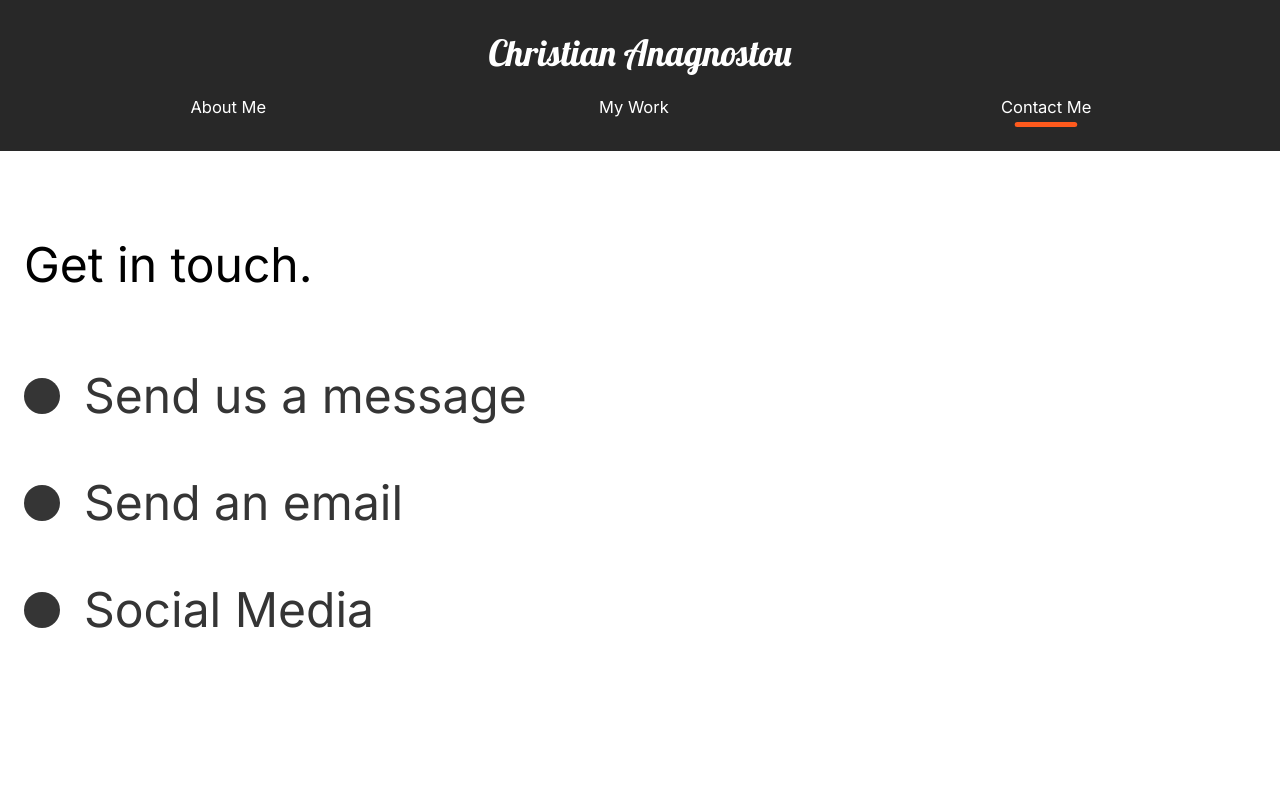
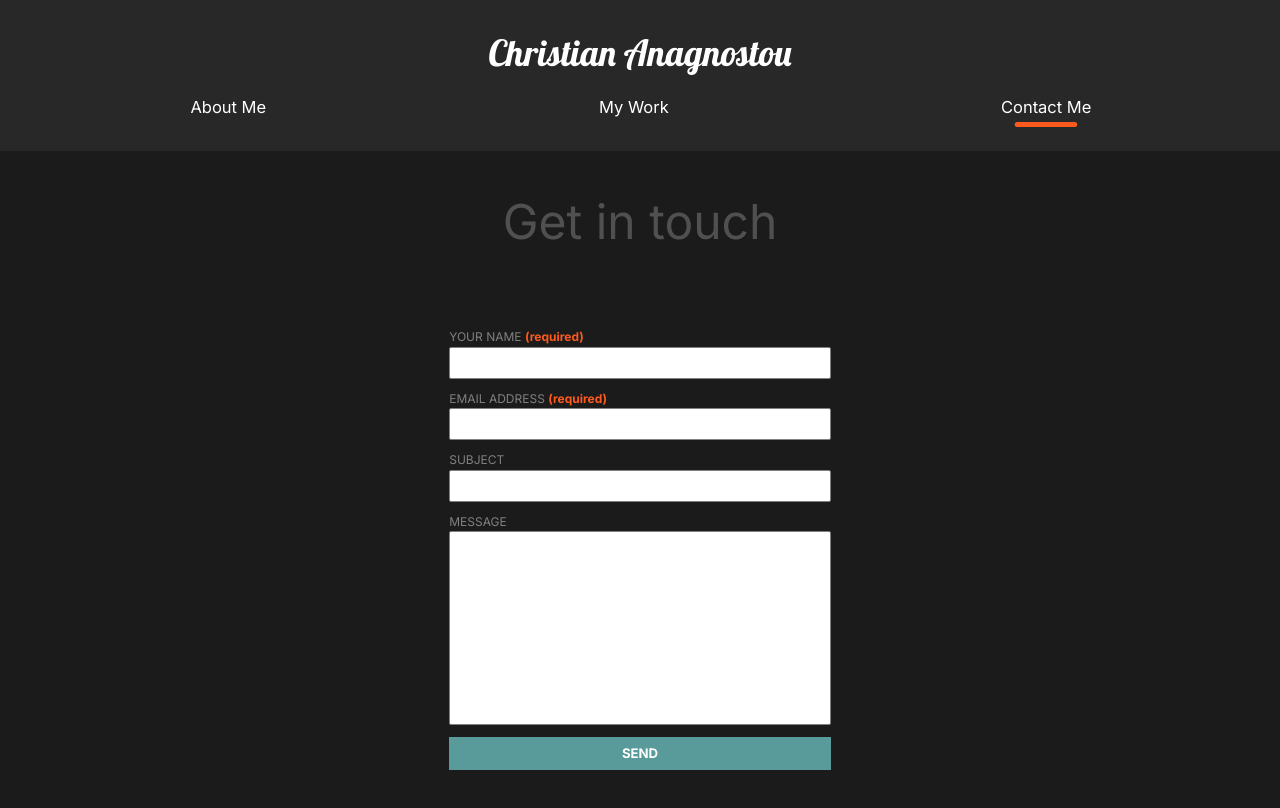
Before and after one commit to christiananagnostou/www, a React (Create React App) app: page /contact in a window 1280 px wide. Shown: the top 808 px of the page. Built offline with nearby package versions, Linux system fonts and the light colour scheme.

Commit message:
add contact page

```diff
--- a/src/animation.js
+++ b/src/animation.js
@@ -22,12 +22,12 @@ export const pageAnimation = {
 
 export const titleAnim = {
   hidden: {
-    y: 200,
+    y: 220,
   },
   show: {
     y: 0,
     transition: {
-      duration: 0.75,
+      duration: 0.5,
       ease: "easeOut",
     },
   },
--- a/src/components/ContactPage/ContactUs.js
+++ b/src/components/ContactPage/ContactUs.js
@@ -1,77 +1,189 @@
-import React from "react";
+import React, { useState } from "react";
 // Animations
 import { motion } from "framer-motion";
 import { pageAnimation, titleAnim } from "../../animation";
 import styled from "styled-components";
 
 function ContactUs() {
+  const initialState = {
+    name: "",
+    email: "",
+    subject: "",
+    message: "",
+  };
+  const [formData, setFormData] = useState(initialState);
+
+  const handleSubmit = (e) => {
+    e.preventDefault();
+    console.log(formData);
+  };
+
+  const onNameChange = (e) => {
+    setFormData({ ...formData, name: e.target.value });
+  };
+
+  const onEmailChange = (e) => {
+    setFormData({ ...formData, email: e.target.value });
+  };
+  const onSubjectChange = (e) => {
+    setFormData({ ...formData, subject: e.target.value });
+  };
+
+  const onMessageChange = (e) => {
+    setFormData({ ...formData, message: e.target.value });
+  };
+
   return (
-    <ContactStyle
-      variants={pageAnimation}
-      initial="hidden"
-      animate="show"
-      exit="exit"
-      style={{ background: "white" }}
-    >
+    <ContactStyle variants={pageAnimation} initial="hidden" animate="show" exit="exit">
       <Title>
         <Hide>
-          <motion.h2 variants={titleAnim}>Get in touch.</motion.h2>
+          <motion.h2 variants={titleAnim}>Get in touch</motion.h2>
         </Hide>
       </Title>
-      <div>
+      <FormContainer>
+        <form id="contact-form" onSubmit={handleSubmit} method="POST">
           <Hide>
-          <Social variants={titleAnim}>
-            <Circle />
-            <h2>Send us a message</h2>
-          </Social>
+            <motion.div variants={titleAnim}>
+              <FormGroup>
+                <label htmlFor="name">
+                  YOUR NAME <span>(required)</span>
+                </label>
+                <input
+                  type="text"
+                  className="form-input"
+                  required
+                  value={formData.name}
+                  onChange={onNameChange}
+                />
+              </FormGroup>
+            </motion.div>
           </Hide>
           <Hide>
-          <Social variants={titleAnim}>
-            <Circle />
-            <h2>Send an email</h2>
-          </Social>
+            <motion.div variants={titleAnim}>
+              <FormGroup>
+                <label htmlFor="inputEmail">
+                  EMAIL ADDRESS <span>(required)</span>
+                </label>
+                <input
+                  type="email"
+                  className="form-input"
+                  aria-describedby="email"
+                  value={formData.email}
+                  onChange={onEmailChange}
+                />
+              </FormGroup>
+            </motion.div>
           </Hide>
           <Hide>
-          <Social variants={titleAnim}>
-            <Circle />
-            <h2>Social Media</h2>
-          </Social>
+            <motion.div variants={titleAnim}>
+              <FormGroup>
+                <label htmlFor="subject">SUBJECT</label>
+                <input
+                  type="text"
+                  className="form-input"
+                  value={formData.subject}
+                  onChange={onSubjectChange}
+                />
+              </FormGroup>{" "}
+            </motion.div>
           </Hide>
-      </div>
+          <Hide>
+            <motion.div variants={titleAnim}>
+              <FormGroup>
+                <label htmlFor="message">MESSAGE</label>
+                <textarea
+                  className="form-input"
+                  rows="10"
+                  cols="50"
+                  value={formData.message}
+                  onChange={onMessageChange}
+                ></textarea>
+              </FormGroup>
+            </motion.div>
+          </Hide>
+          <Hide>
+            <motion.div variants={titleAnim}>
+              <FormGroup>
+                <button type="submit" className="form-btn">
+                  SEND
+                </button>
+              </FormGroup>
+            </motion.div>
+          </Hide>
+        </form>
+      </FormContainer>
     </ContactStyle>
   );
 }
 
 const ContactStyle = styled(motion.div)`
-  padding: 5rem 10rem;
-  color: #353535;
+  display: flex;
+  flex-direction: column;
+  justify-content: center;
+  align-items: center;
   min-height: 90vh;
+`;
+
+const Title = styled.div`
+  margin-bottom: 2rem;
+  color: #505050;
   @media (max-width: 1300px) {
-    padding: 2rem;
+    margin-bottom: 0.5rem;
   }
 `;
-const Title = styled.div`
-  margin-bottom: 4rem;
-  color: black;
+
+const FormContainer = styled.div`
+  display: flex;
+  flex-direction: column;
+  justify-content: center;
+  align-items: center;
+  width: 50%;
+  color: rgb(106, 106, 106);
+  padding: 5rem 0;
   @media (max-width: 1300px) {
-    margin-top: 5rem;
+    width: 100%;
   }
 `;
+
+const FormGroup = styled.div`
+  display: flex;
+  flex-direction: column;
+  label {
+    color: grey;
+    margin: 1rem 0 0.2rem;
+  }
+  .form-input {
+    border: 1px solid grey;
+    border-radius: 2px;
+    padding: 0.5rem;
+    font-size: 1.25rem;
+    color: rgb(67, 67, 67);
+    font-family: "Lucida Sans", "Lucida Sans Regular", "Lucida Grande", "Lucida Sans Unicode",
+      Geneva, Verdana, sans-serif;
+    letter-spacing: 1px;
+  }
+  textarea {
+    resize: none;
+    overflow: auto;
+  }
+  .form-btn {
+    padding: 0.7rem;
+    color: white;
+    background: rgb(89, 154, 154);
+    border: none;
+    margin-top: 1rem;
+    cursor: pointer;
+  }
+  @media (max-width: 1300px) {
+    width: 90%;
+    margin: auto;
+    .form-input {
+      width: 100%;
+    }
+  }
+`;
+
 const Hide = styled.div`
   overflow: hidden;
 `;
-const Circle = styled.div`
-  border-radius: 50%;
-  width: 3rem;
-  height: 3rem;
-  background: #353535;
-`;
-const Social = styled(motion.div)`
-  display: flex;
-  align-items: center;
-  h2 {
-    margin: 2rem;
-  }
-`;
-
 export default ContactUs;
--- a/src/components/MyWorkPage/MyWork.js
+++ b/src/components/MyWorkPage/MyWork.js
@@ -22,7 +22,7 @@ function MyWork() {
       setStyles({ background: "white" });
       console.log(styles.background);
     }, 1000);
-  }, []);
+  }, [styles.background]);
 
   return (
     <Work variants={pageAnimation} initial="hidden" animate="show" exit="exit" style={styles}>
```
Also changed, not shown: 1 other file (tests, documents, lock files or other folders). Lines whose indentation alone changed are shown as unchanged.
